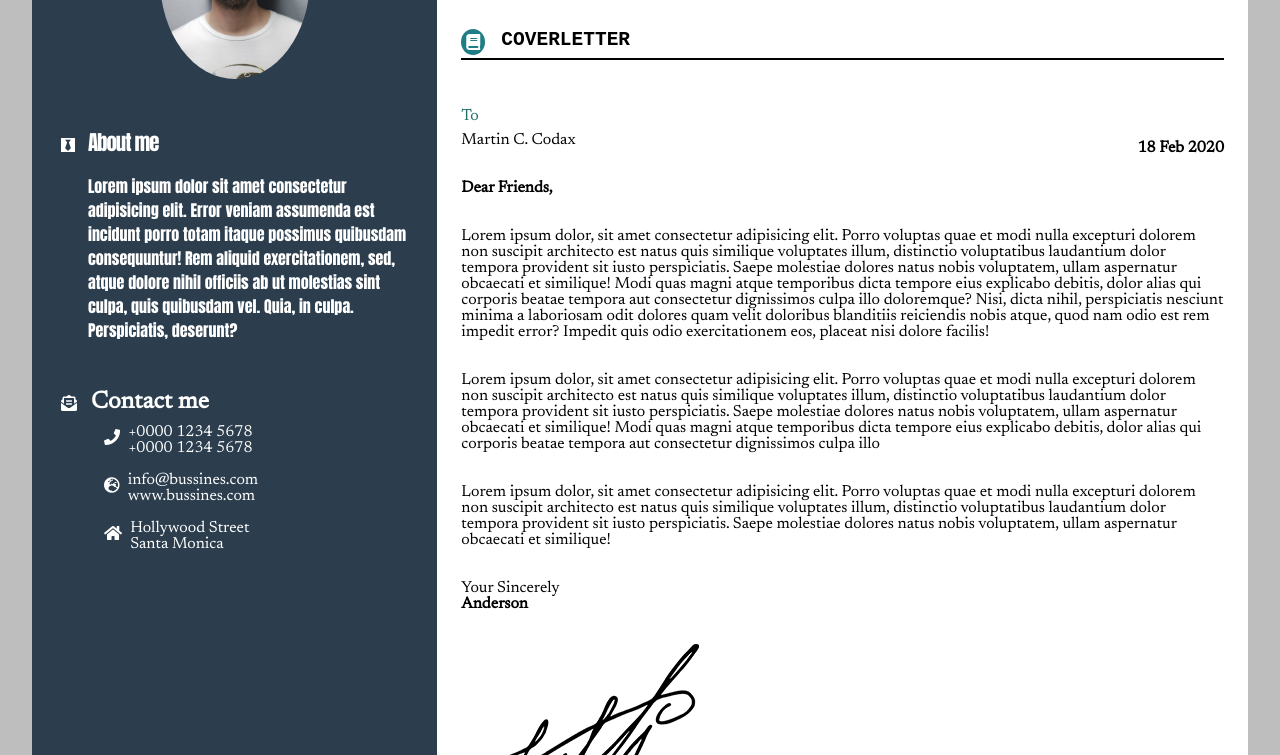
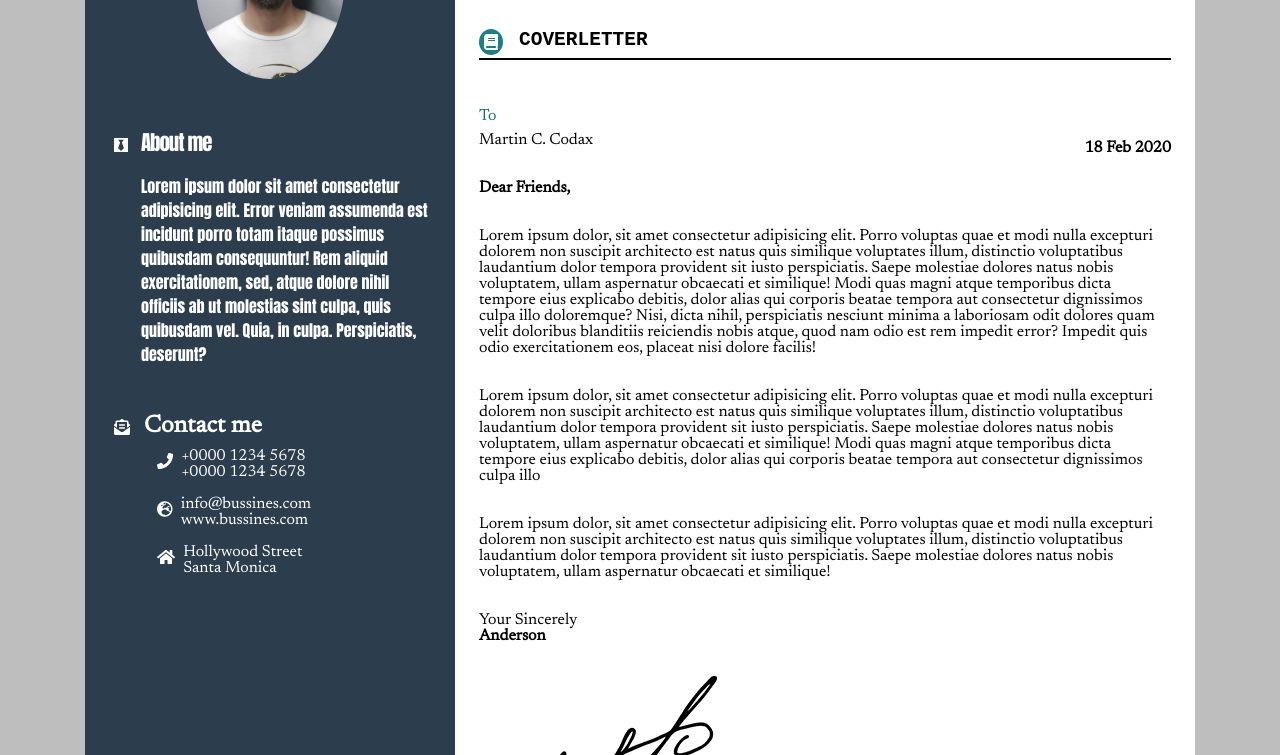
Before and after one commit to ivan-gal/Web-project, a plain HTML site: page index.html in a window 1280 px wide. Shown: the part 177-932 px from the top of the page. Drawn offline with Linux system fonts and the light colour scheme.

Commit message:
Adjusted version

```diff
--- a/Styles/style.css
+++ b/Styles/style.css
@@ -11,6 +11,8 @@
 }
 body{
     background: #BEBEBE;;
+    display: flex;
+    justify-content: center;
 }
 
 .container {
@@ -19,6 +21,7 @@ body{
     font-family: 'Newsreader', serif;
     margin: 2rem;
     background: white;
+    max-width: 1110px;
 }
 
 .info-container {
```
